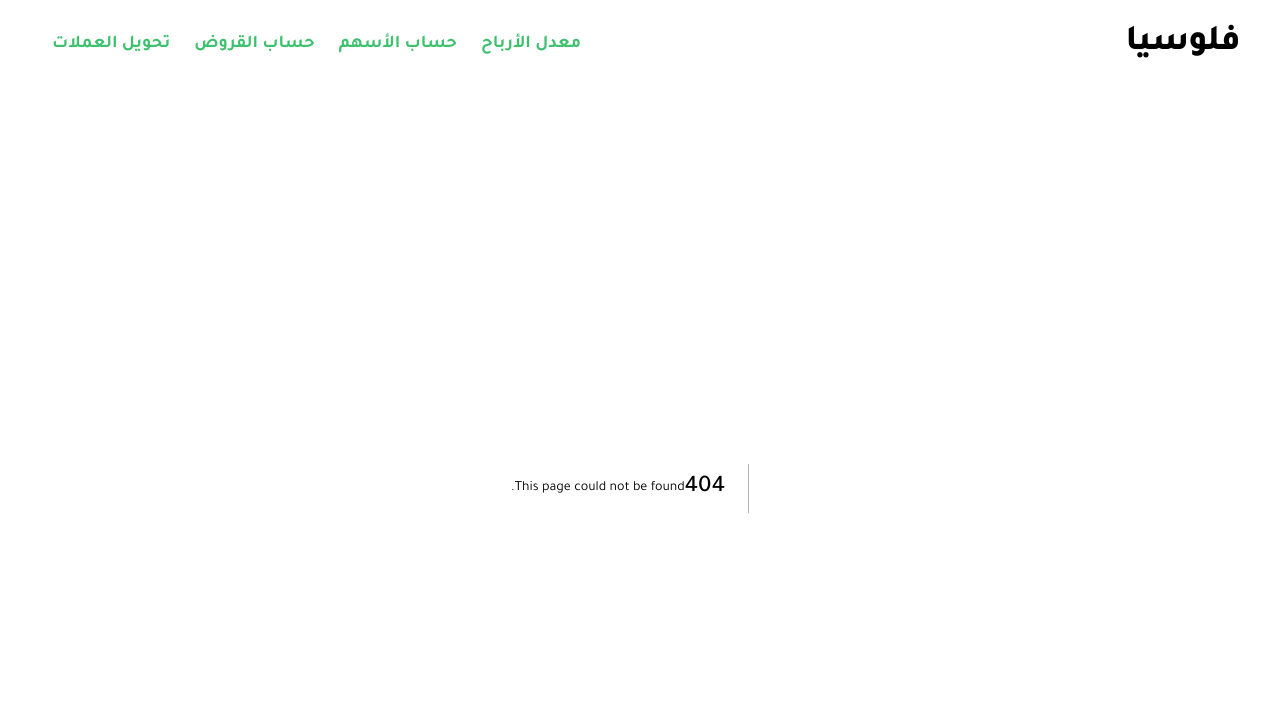
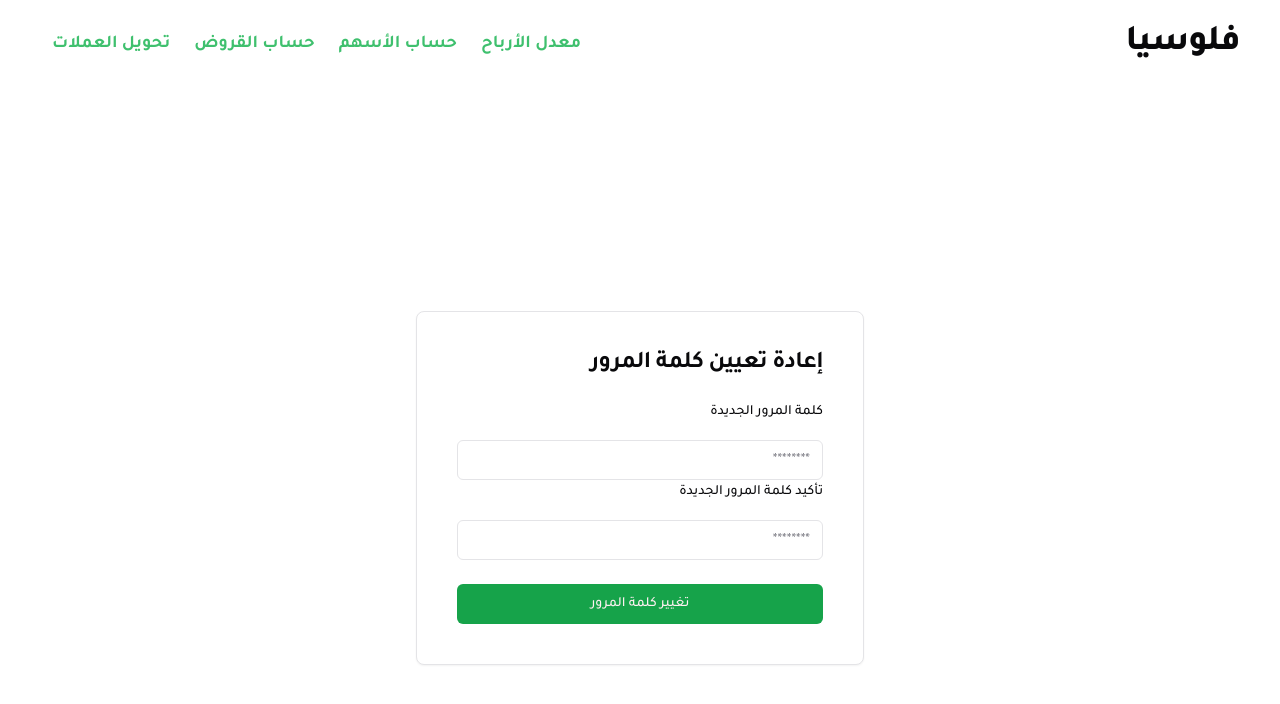
Before and after one commit to HassanAlabdulal/Hasady, a Next.js app: page /resetPassword in a window 1280 px wide. Before the commit this address had no page. Shown: the top 704 px of the page. Built offline with nearby package versions, Linux system fonts and the light colour scheme.

Commit message:
create a reset password page

```diff
--- /dev/null
+++ b/app/resetPassword/page.tsx
@@ -0,0 +1,109 @@
+"use client";
+
+import React, { useState } from 'react';
+import { Button } from "@/components/ui/button";
+import { Card, CardContent, CardFooter, CardHeader, CardTitle } from "@/components/ui/card";
+import { Input } from "@/components/ui/input";
+import { Label } from "@/components/ui/label";
+import { z } from 'zod';
+
+// Define the shape of the errors object
+interface FormErrors {
+  password?: string;
+  passwordConfirm?: string;
+}
+
+// Password reset validation schema
+const resetPasswordSchema = z.object({
+  password: z.string()
+    .min(6, { message: "يجب أن تحتوي كلمة المرور على ٦ خانات على الأقل" })
+    .max(100),
+  passwordConfirm: z.string()
+    .min(6, { message: "يجب أن تحتوي كلمة المرور على ٦ خانات على الأقل" })
+    .max(100),
+}).refine((data) => data.password === data.passwordConfirm, {
+  message: "كلمة المرور وتأكيد كلمة المرور لا تتطابقان",
+  path: ["passwordConfirm"],
+});
+
+export function ResetPasswordPage() {
+  const [formData, setFormData] = useState({
+    password: '',
+    passwordConfirm: '',
+  });
+  const [errors, setErrors] = useState<FormErrors>({});
+
+  // Handle input changes
+  const handleChange = (e: React.ChangeEvent<HTMLInputElement>) => {
+    const { name, value } = e.target;
+    setFormData(prev => ({ ...prev, [name]: value }));
+  };
+
+  // Handle form submission
+  const handleSubmit = async (e: React.FormEvent<HTMLFormElement>) => {
+    e.preventDefault();
+    setErrors({});
+
+    // Validate passwords
+    const result = resetPasswordSchema.safeParse(formData);
+
+    if (!result.success) {
+      // Convert the Zod error issues to a more accessible errors object
+      const newErrors = result.error.issues.reduce((acc, issue) => {
+        acc[issue.path[0] as keyof FormErrors] = issue.message;
+        return acc;
+      }, {} as FormErrors);
+      setErrors(newErrors);
+    } else {
+      // Passwords are valid, process the reset
+      console.log('Passwords are valid:', formData);
+      // Here you would typically handle the password reset logic
+    }
+  };
+
+  return (
+    <div className="flex items-center justify-center h-screen">
+      <Card className="w-full max-w-md p-4">
+        <CardHeader>
+          <CardTitle>إعادة تعيين كلمة المرور</CardTitle>
+        </CardHeader>
+        <form onSubmit={handleSubmit}>
+          <CardContent>
+            <div className="space-y-4">
+              <Label htmlFor="password">كلمة المرور الجديدة</Label>
+              <Input
+                id="password"
+                name="password"
+                type="password"
+                placeholder="********"
+                value={formData.password}
+                onChange={handleChange}
+                className="w-full"
+              />
+              {errors.password && <p className="text-red-500">{errors.password}</p>}
+
+              <Label htmlFor="passwordConfirm">تأكيد كلمة المرور الجديدة</Label>
+              <Input
+                id="passwordConfirm"
+                name="passwordConfirm"
+                type="password"
+                placeholder="********"
+                value={formData.passwordConfirm}
+                onChange={handleChange}
+                className="w-full"
+              />
+              {errors.passwordConfirm && <p className="text-red-500">{errors.passwordConfirm}</p>}
+            </div>
+          </CardContent>
+          <CardFooter>
+            <Button type="submit" className="w-full">
+              تغيير كلمة المرور
+            </Button>
+          </CardFooter>
+        </form>
+      </Card>
+    </div>
+  );
+}
+
+export default ResetPasswordPage;
```
